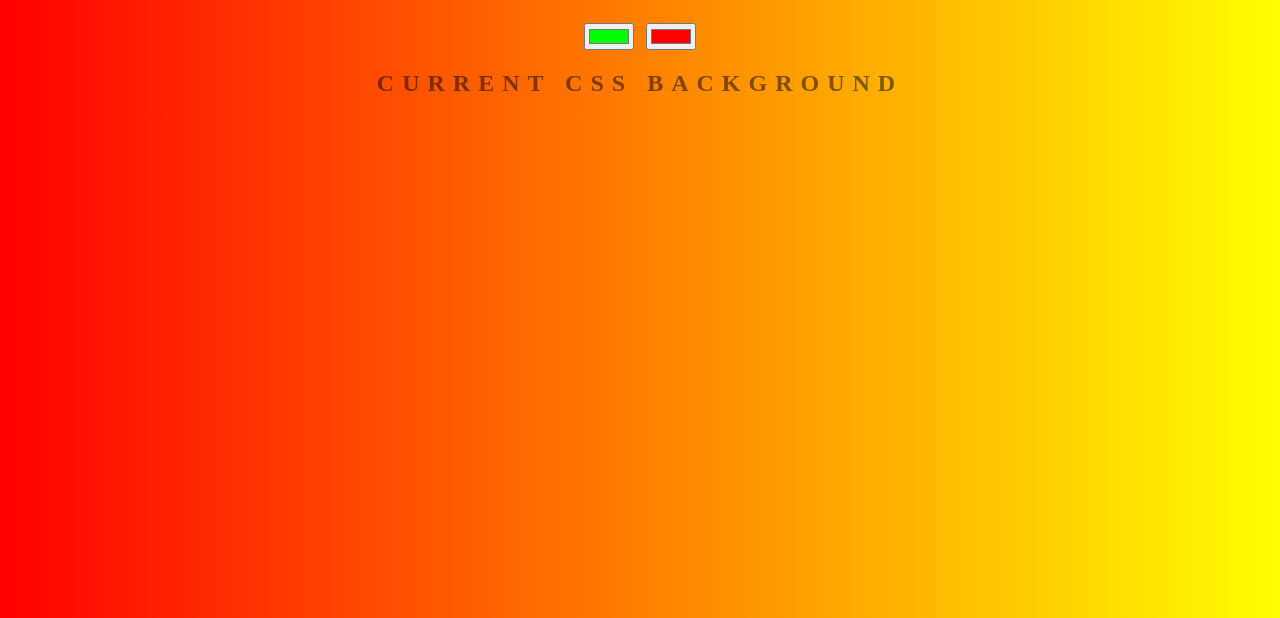
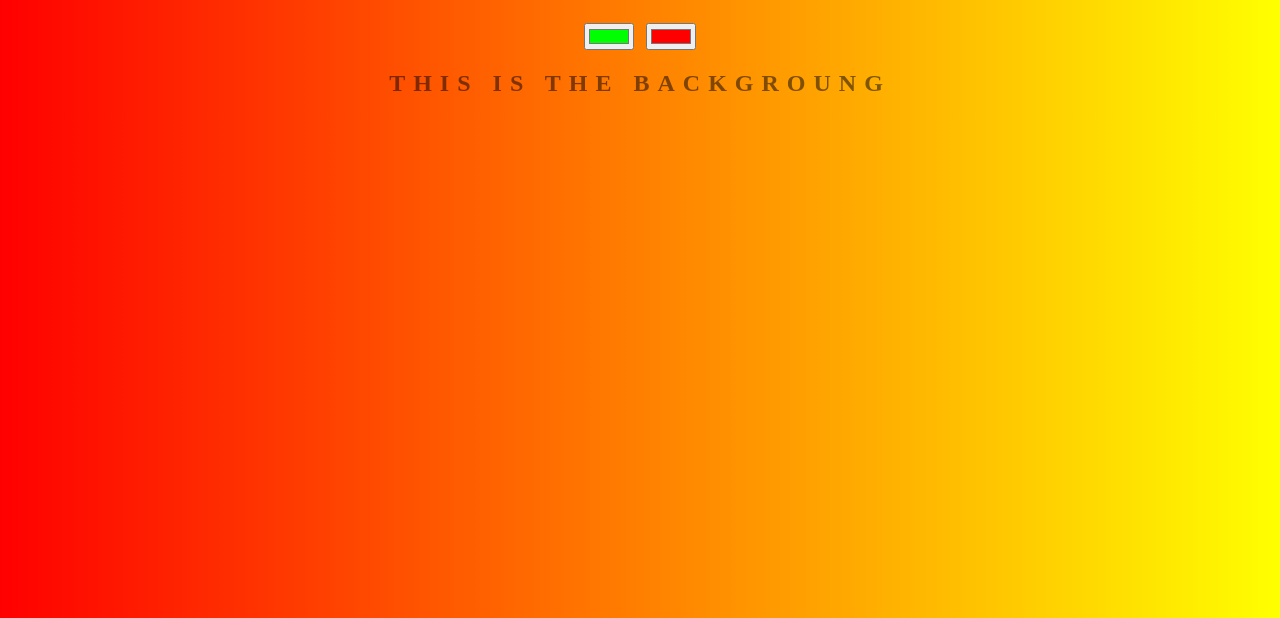
Before and after one commit to MarcPlunkett/background-generattor, a plain HTML site: page index.html in a window 1280 px wide. Shown: the part 182-800 px from the top of the page. Drawn offline with Linux system fonts and the light colour scheme.

Commit message:
changing text

```diff
--- a/index.html
+++ b/index.html
@@ -9,7 +9,7 @@
     <h1>Background Generator</h1>
     <input class="color1" type="color" name="color1" value="#00ff00" />
     <input class="color2" type="color" name="color2" value="#ff0000" />
-    <h2>Current CSS Background</h2>
+    <h2>This is the backgroung</h2>
     <h3></h3>
     <script type="text/javascript" src="script.js"></script>
   </body>
```
